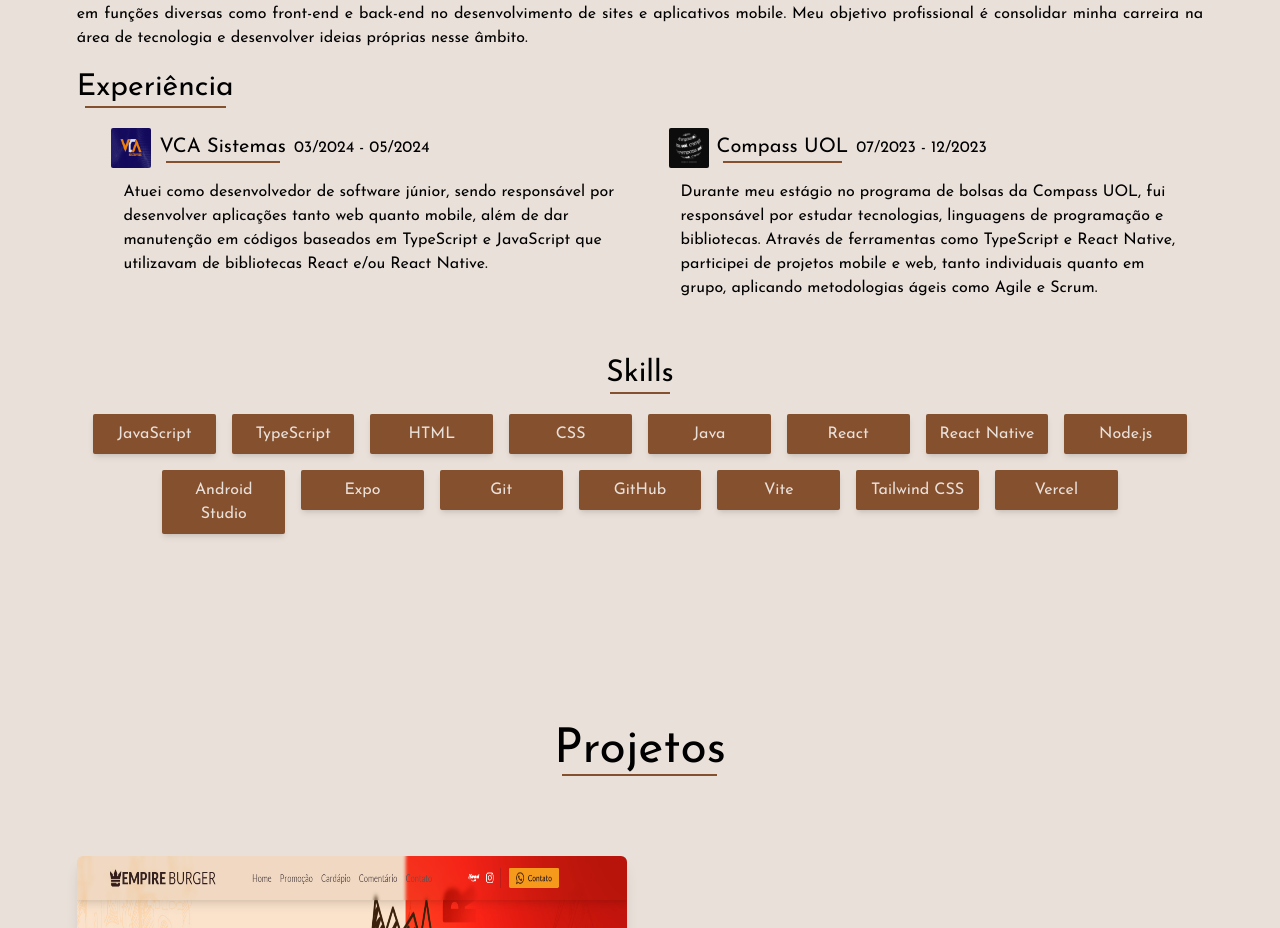
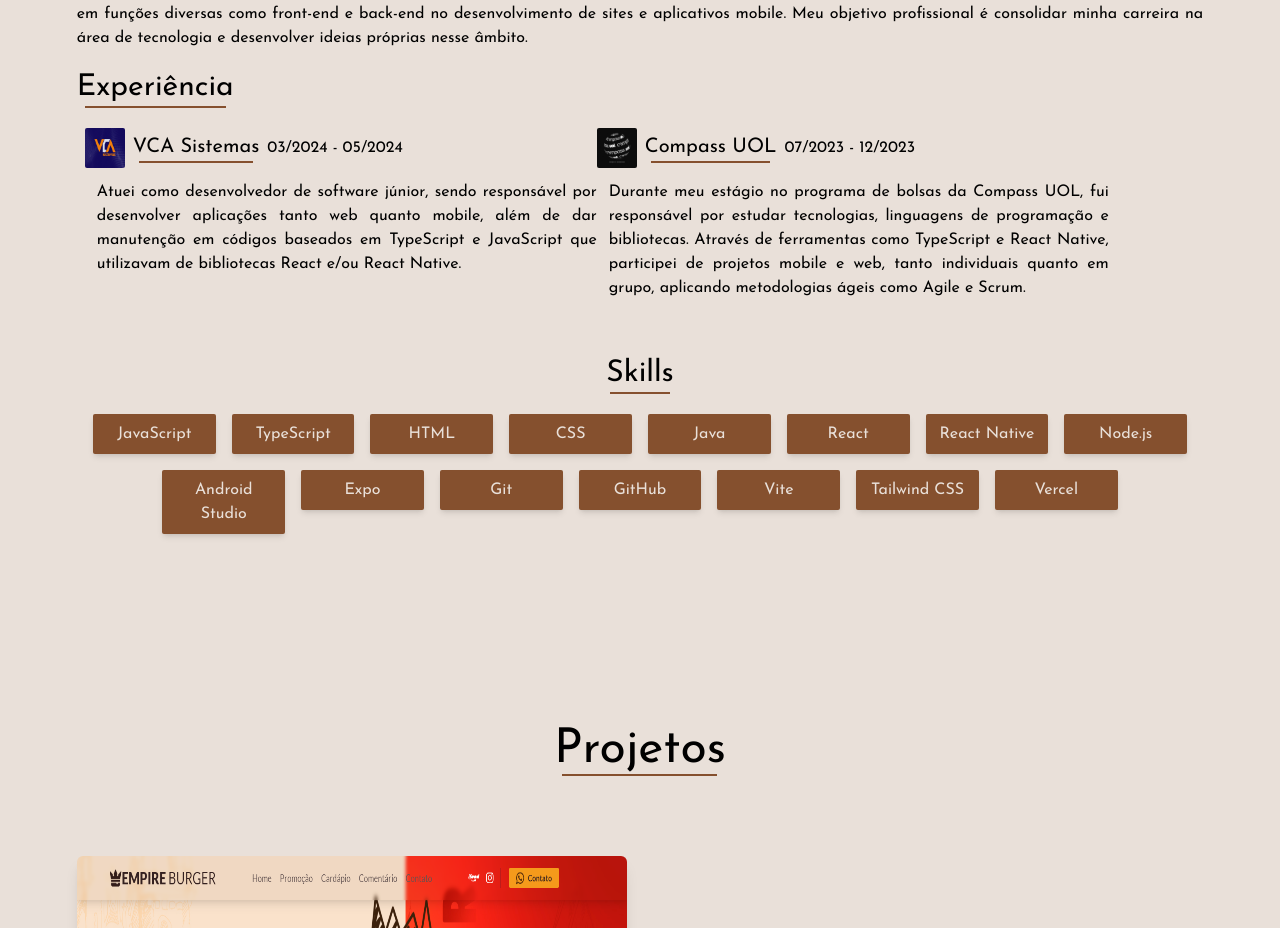
Before and after one commit to gui18br/portfolio, a React (Vite) app: page / in a window 1280 px wide. Shown: the part 1164-2092 px from the top of the page. Built offline with nearby package versions, Linux system fonts and the light colour scheme.

Commit message:
feat: Update Works component layout and styling

```diff
--- a/src/components/works/Works.tsx
+++ b/src/components/works/Works.tsx
@@ -29,7 +29,7 @@ export const Works = () => {
       <div className="flex items-start">
         <Title size="3xl">Experiência</Title>
       </div>
-      <ul className="flex justify-around mt-5 ml-3">
+      <ul className="flex lg:flex-row flex-col justify-around lg:mt-5 mt-10 ml-2 lg:gap-0 gap-10 w-[88%]">
         {works.map((work) => (
           <li key={work.id} className="">
             <div className="flex">
@@ -47,7 +47,9 @@ export const Works = () => {
                 </div>
               </div>
             </div>
-            <p className="ml-3 w-[500px]">{work.description}</p>
+            <p className="ml-3 lg:w-[500px] w-[400px] text-justify">
+              {work.description}
+            </p>
           </li>
         ))}
       </ul>
```
